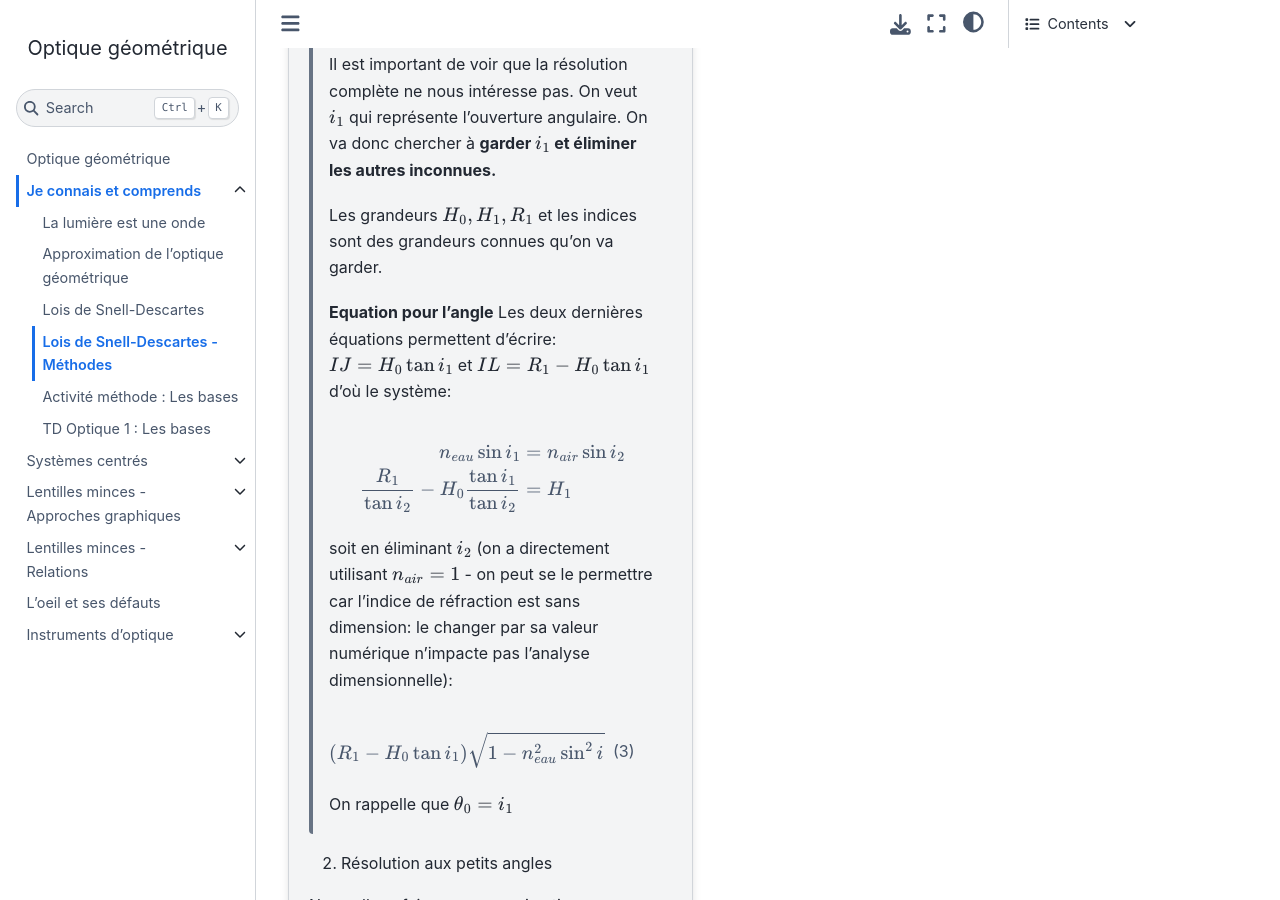
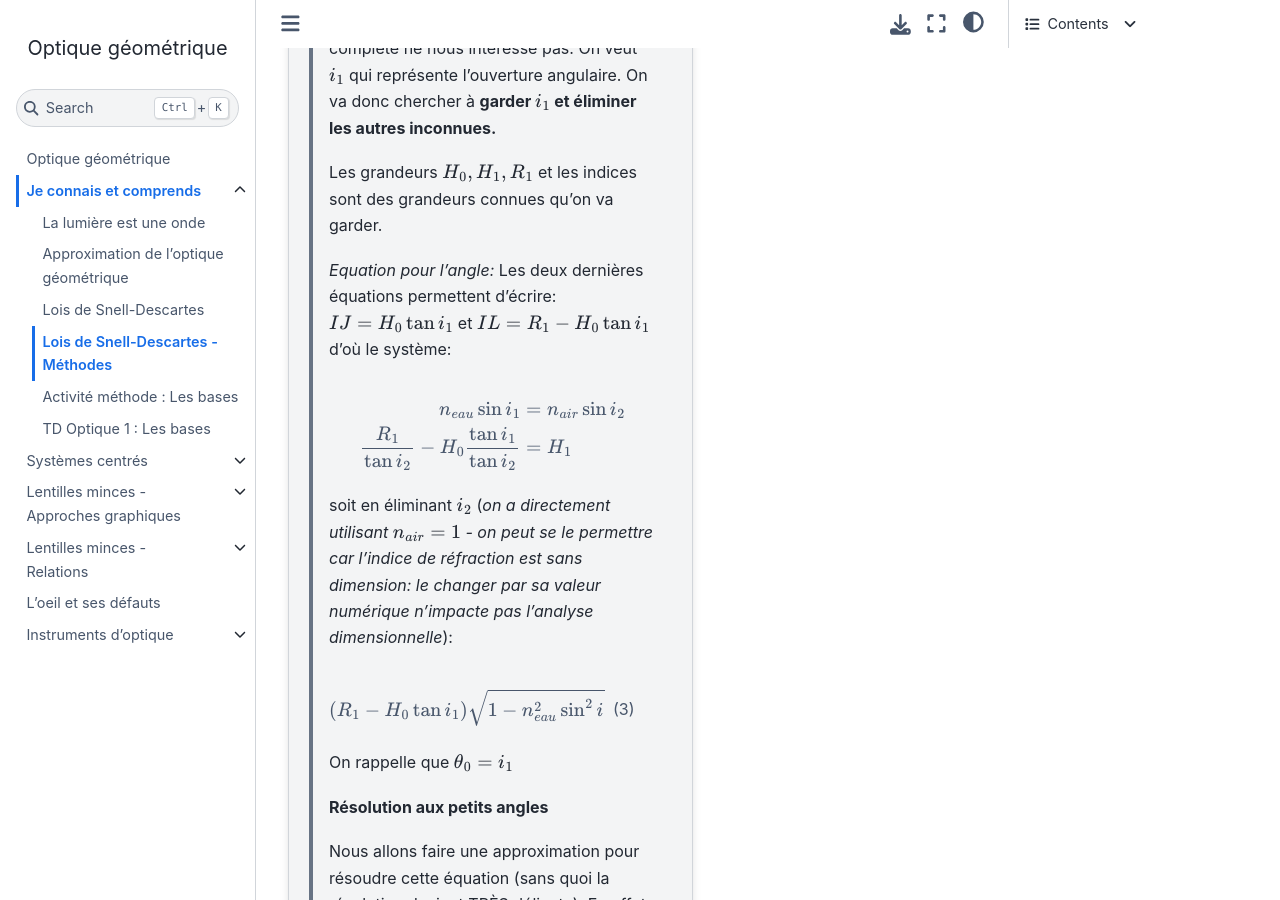
Before and after one commit to pcsi3physiquestan/optique_sources, a Jupyter Book: the page built from notebook/snell_methodes.md, in a window 1280 px wide and 900 px high, scrolled down 4565 px. Built offline with Jupyter Book 1.0.4 settings and Sphinx 7.4.7 and the Sphinx Book theme 1.1.4, drawn with Linux system fonts in a browser that asks for light colours; pages that are not in the unit, such as notebooks, are missing from menus; part of the change alters nothing that is shown.

`````diff
--- a/notebook/snell_methodes.md
+++ b/notebook/snell_methodes.md
@@ -117,7 +117,7 @@ Si l'abus de langage est à connaître surtout pour ne pas se tromper face à un
 ## Exemple : Utilisation des lois de Snell-Descartes
 _La correction est en ligne._
 
-````{admonition} Exercice
+````{topic} Exercice
 :class: attention
 
 ```{figure} ./images/exo_casserole.png
@@ -136,7 +136,7 @@ L'oeil d'un observateur se trouve à la verticale de centre de la pièce à une
 ````
 
 ````{topic} Correction
->1. __Mise en équation__
+>__Mise en équation__
 >
 >Notons le point I, le point d'incidence sur le dioptre air-eau pour le rayon extrême du faisceau issu de O et entrant dans la pupille. On note $i_1$ et $i_2$ les angles respectivement d'incidence et de réfraction. On a les relations :
 >
@@ -153,40 +153,40 @@ L'oeil d'un observateur se trouve à la verticale de centre de la pièce à une
 >
 >Les grandeurs $H_0, H_1, R_1$ et les indices sont des grandeurs connues qu'on va garder.
 >
->__Equation pour l'angle__
+>_Equation pour l'angle:_
 >Les deux dernières équations permettent d'écrire: $IJ = H_0 \tan i_1$ et $ IL = R_1 - H_0 \tan i_1$ d'où le système:
 >
 >\begin{align*}
 	n_{eau} \sin i_1 &= n_{air} \sin i_2\\
 	\frac{R_1}{\tan i_2} - H_0 \frac{\tan i_1}{\tan i_2}&= H_1
 \end{align*}
->soit en éliminant $i_2$ (on a directement utilisant $n_{air} = 1$ -  on peut se le permettre car l'indice de réfraction est sans dimension: le changer par sa valeur numérique n'impacte pas l'analyse dimensionnelle):
+>soit en éliminant $i_2$ (_on a directement utilisant $n_{air} = 1$ -  on peut se le permettre car l'indice de réfraction est sans dimension: le changer par sa valeur numérique n'impacte pas l'analyse dimensionnelle_):
 >
 >\begin{equation}
 \left ( R_1 - H_0 \tan i_1 \right )\sqrt{1 - n_{eau}^2 \sin^2 i_1} = H_1 n_{eau} \sin i_1
 \end{equation}
 >
 >On rappelle que $\theta_0 = i_1$
-
-2. Résolution aux petits angles
-
-Nous allons faire une approximation pour résoudre cette équation (sans quoi la résolution devient TRÈS délicate). En effet, la taille de la pupille est de l'ordre du mm (on prendra $R_1 = 1\rm{mm}$) et la hauteur de la casserole est de l'ordre de la dizaine de cm. (on prendre $R_0 = 5\rm{cm}$). Il vient que les angles à la normale seront nécessairement petit.
-
-On peut avoir un ordre de grandeur en considérant que $\theta_0 \sim \arctan\frac{R_0}{2H_0} \sim 10^{-2} \rm{rad}$. En pratique, la propagation n'est pas rectiligne mais les angles $i_1$ et $i_2$ sont nécessairement du même ordre de grandeur que $\theta_0$.
-
-Or si $\theta_0 << 1$, on __peut faire les approximations dites des petits angles :__
-
-\begin{align*}
+>
+>__Résolution aux petits angles__
+>
+>Nous allons faire une approximation pour résoudre cette équation (sans quoi la résolution devient TRÈS délicate). En effet, la taille de la pupille est de l'ordre du mm (on prendra $R_1 = 1\rm{mm}$) et la hauteur de la casserole est de l'ordre de la dizaine de cm. (on prendre $R_0 = 5\rm{cm}$). Il vient que les angles à la normale seront nécessairement petit.
+>
+>On peut avoir un ordre de grandeur en considérant que $\theta_0 \sim \arctan\frac{R_0}{2H_0} \sim 10^{-2} \rm{rad}$. En pratique, la propagation n'est pas rectiligne mais les angles $i_1$ et $i_2$ sont nécessairement du même ordre de grandeur que $\theta_0$.
+>
+>Or si $\theta_0 << 1$, on __peut faire les approximations dites des petits angles :__
+>
+>\begin{align*}
 	\sin i &\approx i\\
 	\tan i &\approx i\\
 	\cos i &\approx 1\\
 \end{align*}
-
-On ne conservera pas aussi les puissances au carré des petits angles (on parle d'approximation à l'ordre 1), des précisions seront données sur cette approximation dans des cours ultérieurs. On essaiera déjà d'appréhender la méthode d'utilisation de cette approximation.
-
-Ici l'équation devient :
-
-\begin{equation}
+>
+>On ne conservera pas aussi les puissances au carré des petits angles (on parle d'approximation à l'ordre 1), des précisions seront données sur cette approximation dans des cours ultérieurs. On essaiera déjà d'appréhender la méthode d'utilisation de cette approximation.
+>
+>Ici l'équation devient :
+>
+>\begin{equation}
 \left ( R_1 - H_0 i_1 \right ) = H_1 n_{eau} i_1 \Longrightarrow \theta_0 = i_1 \approx \frac{R_1}{H_0 + H_1} = 10^{-2}  \rm{rad}
 \end{equation}
 ````
`````
